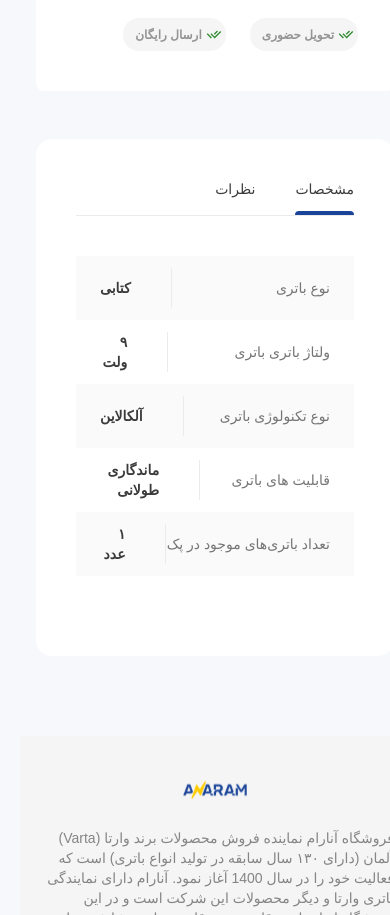
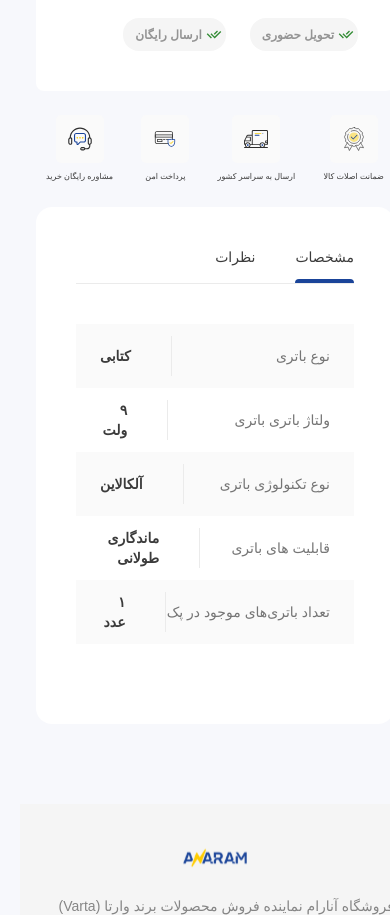
Before and after one commit to mahyarErshad/anaram-react, a React (Create React App) app: page /products/product/id-1234 in a window 390 px wide. Shown: the part 1246-2161 px from the top of the page. Built offline with nearby package versions, Linux system fonts and the light colour scheme; a web font is replaced by a local one.

Commit message:
Copied the codes

```diff
--- a/src/Pages/SingleProduct/SingleProductDetailSection/MainPageFeaturesSmallScreens.jsx
+++ b/src/Pages/SingleProduct/SingleProductDetailSection/MainPageFeaturesSmallScreens.jsx
@@ -1,11 +1,26 @@
-import React from 'react'
+import React from "react";
+import { ReactComponent as MedalIcon } from "../../../assets/images/main-page-features/medal.svg";
+import { ReactComponent as TruckIcon } from "../../../assets/images/main-page-features/truck.svg";
+import { ReactComponent as CreditCardIcon } from "../../../assets/images/main-page-features/credit-card.svg";
+import { ReactComponent as CustomerSupportIcon } from "../../../assets/images/main-page-features/customer-support.svg";
+import MainPageFeatureCards from "../../MainPage/MainPageFeatures/MainPageFeatureCards";
 
 function MainPageFeaturesSmallScreens() {
+  const features = [
+    { icon: <MedalIcon />, text: "ضمانت اصلات کالا" },
+    { icon: <TruckIcon />, text: "ارسال به سراسر کشور" },
+    { icon: <CreditCardIcon />, text: "پرداخت امن" },
+    { icon: <CustomerSupportIcon />, text: "مشاوره رایگان خرید" },
+  ];
   return (
-    <section className='w-full flex-col gap-3'>
-
+    <section className="w-full flex-col gap-3 lg:hidden">
+      <div className="flex-center max-md:gap-2 gap-0 w-full">
+        {features.map((feature, index) => (
+          <MainPageFeatureCards key={index} icon={feature.icon} text={feature.text} />
+        ))}
+      </div>
     </section>
-  )
+  );
 }
 
-export default MainPageFeaturesSmallScreens
+export default MainPageFeaturesSmallScreens;
```
